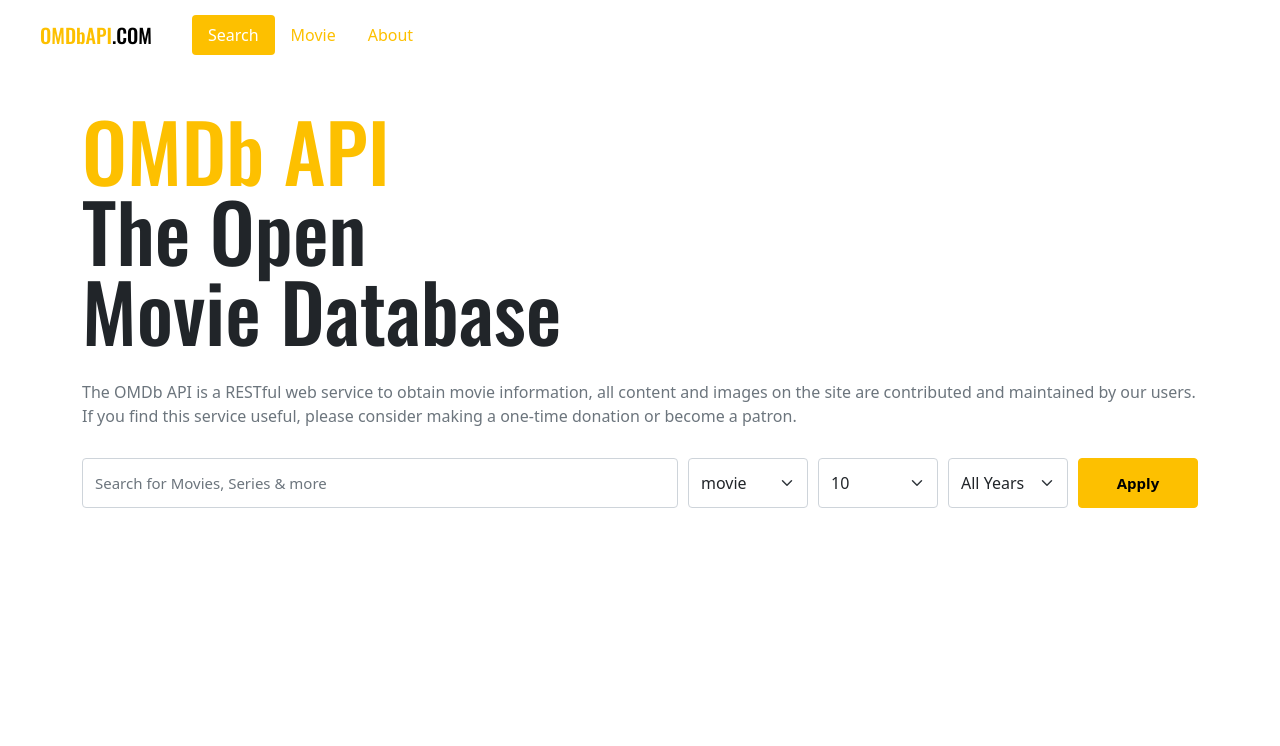
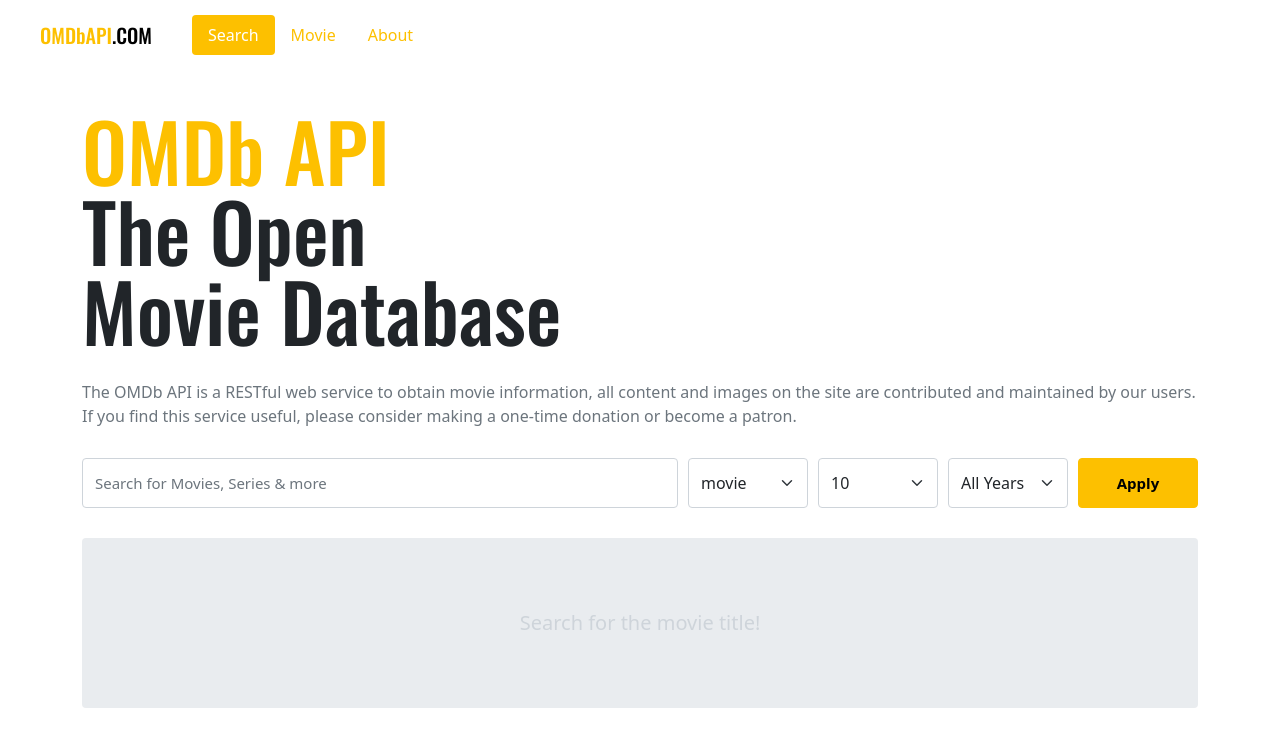
Before and after one commit to Je-chan/vue3-practice-movie, a Vue app: page /#/ in a window 1280 px wide. Shown: the top 746 px of the page. Built offline with nearby package versions, Linux system fonts and the light colour scheme.

Commit message:
CREATE : Loading

```diff
--- a/src/components/MovieList.vue
+++ b/src/components/MovieList.vue
@@ -1,8 +1,9 @@
 <template>
   <div class="container">
-    <div class="inner">
-      <div class="message">{{ message }}</div>
-      <div class="movies">
+    <div :class="{ 'no-result': !movies.length }" class="inner">
+      <div v-if="loading" class="spinner-border text-primary"></div>
+      <div v-if="message" class="message">{{ message }}</div>
+      <div v-else class="movies">
         <MovieItem v-for="movie in movies" :key="movie.imdbID" :movie="movie" />
       </div>
     </div>
@@ -23,11 +24,29 @@ export default {
     message() {
       return this.$store.state.movie.message;
     },
+    loading() {
+      return this.$store.state.movie.loading;
+    },
   },
 };
 </script>
 <style lang="scss" scoped>
+@import '~/scss/main';
 .container {
+  margin-top: 30px;
+  .inner {
+    background-color: $gray-200;
+    padding: 10px 0;
+    border-radius: 4px;
+    text-align: center;
+    &.no-result {
+      padding: 70px 0;
+    }
+  }
+  .message {
+    color: $gray-400;
+    font-size: 20px;
+  }
   .movies {
     display: flex;
     flex-wrap: wrap;
--- a/src/scss/main.scss
+++ b/src/scss/main.scss
@@ -1,5 +1,12 @@
 // Default variable overrides
 $primary: #fdc000;
+$container-max-widths: (
+  sm: 540px,
+  md: 704px,
+  lg: 924px,
+  xl: 1140px,
+  xxl: 1364px,
+);
 
 // Required
 @import '../../node_modules/bootstrap/scss/functions';
--- a/src/store/movie.js
+++ b/src/store/movie.js
@@ -7,7 +7,7 @@ export default {
   // 실제로 취급해야하는 data 를 의미함. 리얼 상태
   state: () => ({
     movies: [],
-    message: '',
+    message: 'Search for the movie title!',
     loading: false,
   }),
   // computed
@@ -37,6 +37,13 @@ export default {
   // 첫 번째 인자로 context(함수 작성할 때 이름은 상관 없음) 가 받아와지고 state, getters, commits 가 내장 함수들이다.
   actions: {
     async searchMovies({ state, commit }, { title, type, number, year }) {
+      if (state.loading) {
+        return;
+      }
+      commit('updateState', {
+        message: '',
+        loading: true,
+      });
       try {
         const res = await _fetchMovie({
           title,
@@ -74,6 +81,10 @@ export default {
           movies: [],
           message,
         });
+      } finally {
+        commit('updateState', {
+          loading: false,
+        });
       }
     },
   },
```
